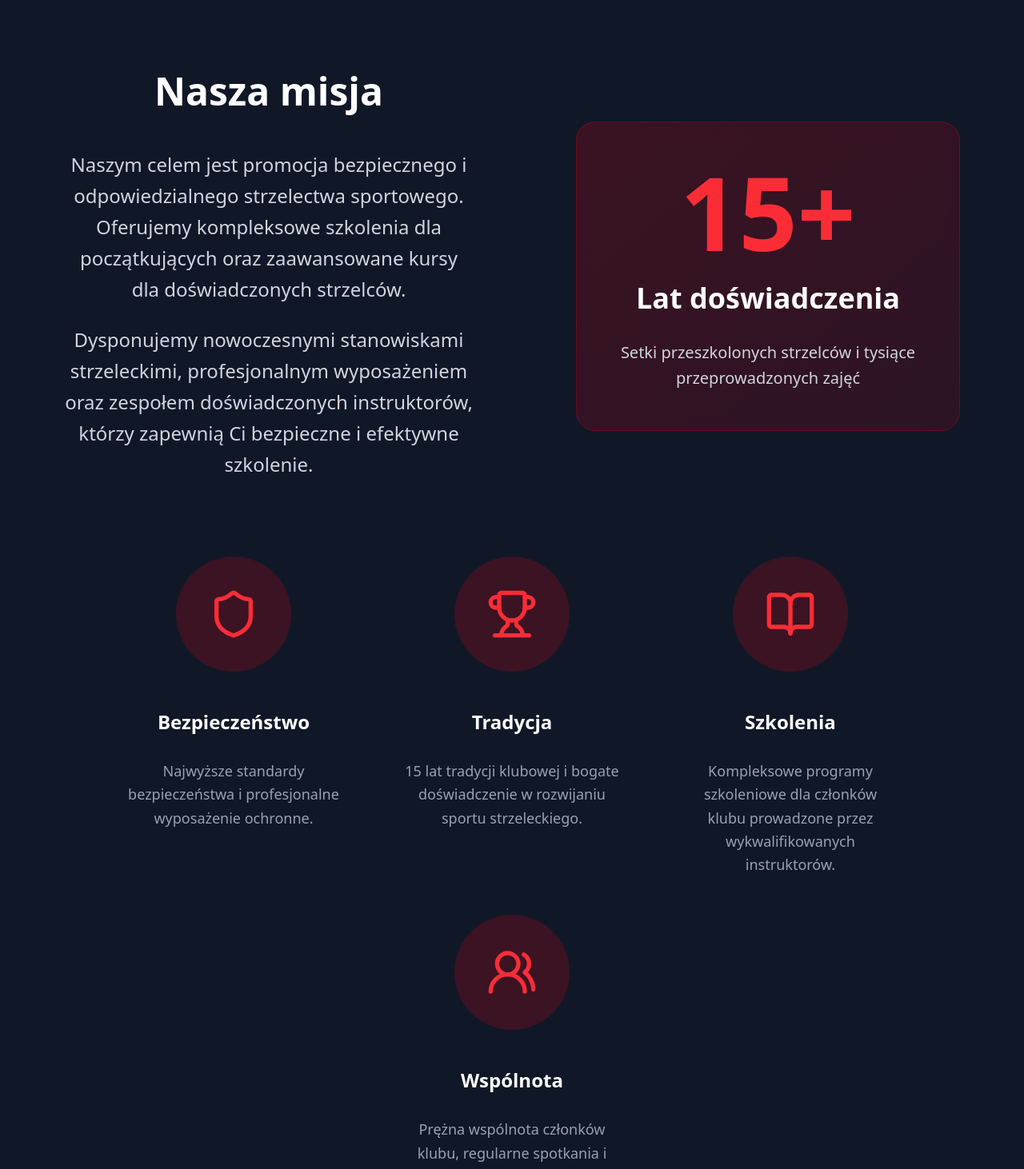
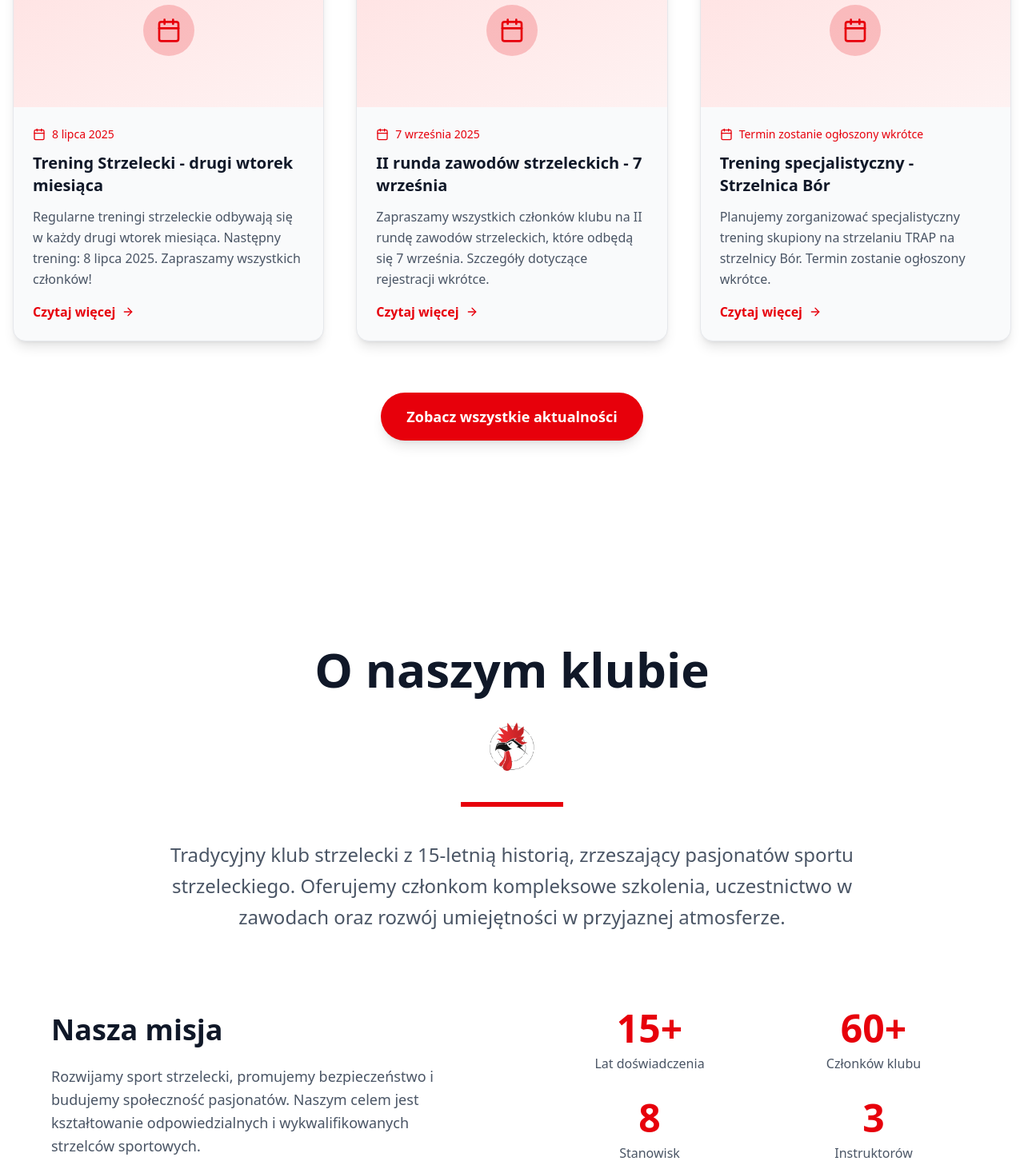
Before and after one commit to Taaxuus/Strzelinca, a Next.js app: page / in a window 1280 px wide. Shown: the part 1260-2722 px from the top of the page at 80% size. Built offline with nearby package versions, Linux system fonts and the light colour scheme.

Commit message:
work on raports

```diff
--- a/app/page.tsx
+++ b/app/page.tsx
@@ -2,6 +2,7 @@
 
 import Header from "@/components/Header";
 import Hero from "@/components/Hero";
+import News from "@/components/News";
 import About from "@/components/About";
 import Services from "@/components/Services";
 import Gallery from "@/components/Gallery";
@@ -10,9 +11,10 @@ import Footer from "@/components/Footer";
 
 export default function Home() {
 	return (
-		<main className="min-h-screen bg-black overflow-x-hidden">
+		<main className="min-h-screen bg-white overflow-x-hidden">
 			<Header />
 			<Hero />
+			<News />
 			<About />
 			<Services />
 			<Gallery />
--- a/components/About.tsx
+++ b/components/About.tsx
@@ -33,158 +33,127 @@ const About = () => {
 	];
 
 	return (
-		<section id="about" className="bg-gray-900" style={{ padding: "4rem 0" }}>
-			<div className="max-w-7xl mx-auto" style={{ padding: "0 1rem" }}>
+		<section id="about" className="bg-white py-24 lg:py-32">
+			<div className="max-w-7xl mx-auto px-4">
 				{/* Header Section */}
 				<motion.div
 					initial={{ opacity: 0, y: 50 }}
 					whileInView={{ opacity: 1, y: 0 }}
 					transition={{ duration: 0.8 }}
 					viewport={{ once: true }}
-					className="text-center"
-					style={{ marginBottom: "6rem" }}>
-					<h2
-						className="text-3xl sm:text-4xl md:text-5xl lg:text-6xl font-bold text-white"
-						style={{ marginBottom: "1rem" }}>
+					className="text-center mb-20 lg:mb-24">
+					<h2 className="text-4xl md:text-5xl lg:text-6xl font-bold text-gray-900 mb-8">
 						O naszym klubie
 					</h2>
+
 					<motion.div
-						initial={{ opacity: 0, scale: 0.8 }}
-						whileInView={{ opacity: 1, scale: 1 }}
-						transition={{ duration: 0.6, delay: 0.2 }}
+						initial={{ opacity: 0, y: 30 }}
+						whileInView={{ opacity: 1, y: 0 }}
+						transition={{ delay: 0.6, duration: 0.8 }}
 						viewport={{ once: true }}
-						className="flex justify-center"
-						style={{ marginBottom: "2rem" }}>
+						className="flex justify-center mb-6">
+						<div className="relative">
 							<Image
-							src="/images/strzelka_logo_white.png"
+								src="/images/strzelka_logo.png"
 								alt="Klub Strzelecki Strzelka Logo"
 								width={80}
 								height={80}
-							className="w-16 h-16 md:w-20 md:h-20 object-contain opacity-80"
+								className="w-16 h-16 md:w-20 md:h-20 object-contain"
 							/>
+						</div>
 					</motion.div>
-					<div
-						className="w-24 sm:w-32 h-1 sm:h-1.5 bg-red-600 mx-auto"
-						style={{ marginBottom: "2.5rem" }}></div>
-					<p className="text-lg sm:text-xl md:text-2xl text-gray-300 max-w-4xl mx-auto leading-relaxed">
-						Klub Strzelecki Strzelka to tradycyjna organizacja sportowa z
-						15-letnią historią, zrzeszająca pasjonatów sportu strzeleckiego.
-						Oferujemy członkom kompleksowe szkolenia, uczestnictwo w zawodach
-						oraz rozwój umiejętności w przyjaznej atmosferze.
+					<div className="w-32 h-1.5 bg-red-600 mx-auto mb-10"></div>
+					<p className="text-lg sm:text-xl md:text-2xl text-gray-600 max-w-4xl mx-auto leading-relaxed">
+						Tradycyjny klub strzelecki z 15-letnią historią, zrzeszający
+						pasjonatów sportu strzeleckiego. Oferujemy członkom kompleksowe
+						szkolenia, uczestnictwo w zawodach oraz rozwój umiejętności w
+						przyjaznej atmosferze.
 					</p>
 				</motion.div>
 
 				{/* Mission and Stats Section */}
-				<div
-					className="flex flex-col lg:flex-row justify-center items-center gap-12 md:gap-16 lg:gap-24 max-w-6xl mx-auto"
-					style={{ marginBottom: "6rem" }}>
-					{/* Mission Text */}
+				<div className="flex flex-col lg:flex-row justify-center items-center gap-12 md:gap-16 lg:gap-24 max-w-6xl mx-auto mb-20 lg:mb-24">
+					{/* Mission */}
 					<motion.div
 						initial={{ opacity: 0, x: -50 }}
 						whileInView={{ opacity: 1, x: 0 }}
 						transition={{ duration: 0.8 }}
 						viewport={{ once: true }}
-						className="flex-1 w-full max-w-2xl"
-						style={{ padding: "0 1rem" }}>
-						<h3
-							className="text-2xl sm:text-3xl md:text-4xl lg:text-5xl font-bold text-white text-center"
-							style={{ marginBottom: "3rem" }}>
+						className="flex-1 text-center lg:text-left">
+						<h3 className="text-2xl md:text-3xl lg:text-4xl font-bold text-gray-900 mb-6">
 							Nasza misja
 						</h3>
-						<div
-							style={{
-								display: "flex",
-								flexDirection: "column",
-								gap: "1.5rem",
-							}}>
-							<p className="text-gray-300 text-base sm:text-lg md:text-xl lg:text-2xl leading-relaxed text-center">
-								Naszym celem jest promocja bezpiecznego i odpowiedzialnego
-								strzelectwa sportowego. Oferujemy kompleksowe szkolenia dla
-								początkujących oraz zaawansowane kursy dla doświadczonych
-								strzelców.
+						<p className="text-lg text-gray-600 leading-relaxed">
+							Rozwijamy sport strzelecki, promujemy bezpieczeństwo i budujemy
+							społeczność pasjonatów. Naszym celem jest kształtowanie
+							odpowiedzialnych i wykwalifikowanych strzelców sportowych.
 						</p>
-							<p className="text-gray-300 text-base sm:text-lg md:text-xl lg:text-2xl leading-relaxed text-center">
-								Dysponujemy nowoczesnymi stanowiskami strzeleckimi,
-								profesjonalnym wyposażeniem oraz zespołem doświadczonych
-								instruktorów, którzy zapewnią Ci bezpieczne i efektywne
-								szkolenie.
-							</p>
-						</div>
 					</motion.div>
 
-					{/* Stats Card */}
+					{/* Stats */}
 					<motion.div
 						initial={{ opacity: 0, x: 50 }}
 						whileInView={{ opacity: 1, x: 0 }}
 						transition={{ duration: 0.8 }}
 						viewport={{ once: true }}
-						className="flex-1 w-full max-w-lg"
-						style={{ padding: "0 1rem" }}>
-						<div
-							className="bg-gradient-to-br from-red-600/20 to-red-800/20 rounded-2xl md:rounded-3xl backdrop-blur-sm border border-red-600/30 text-center"
-							style={{ padding: "3rem" }}>
-							<div
-								className="text-5xl sm:text-6xl md:text-7xl lg:text-8xl xl:text-9xl font-bold text-red-500"
-								style={{ marginBottom: "1.5rem" }}>
+						className="flex-1 grid grid-cols-2 gap-6 lg:gap-8">
+						<div className="text-center">
+							<div className="text-3xl md:text-4xl lg:text-5xl font-bold text-red-600 mb-2">
 								15+
 							</div>
-							<div
-								className="text-white text-xl sm:text-2xl md:text-3xl lg:text-4xl font-semibold"
-								style={{ marginBottom: "2rem" }}>
+							<div className="text-sm md:text-base text-gray-600">
 								Lat doświadczenia
 							</div>
-							<div className="text-gray-300 text-base sm:text-lg md:text-xl leading-relaxed">
-								Setki przeszkolonych strzelców i tysiące przeprowadzonych zajęć
+						</div>
+						<div className="text-center">
+							<div className="text-3xl md:text-4xl lg:text-5xl font-bold text-red-600 mb-2">
+								60+
+							</div>
+							<div className="text-sm md:text-base text-gray-600">
+								Członków klubu
+							</div>
+						</div>
+						<div className="text-center">
+							<div className="text-3xl md:text-4xl lg:text-5xl font-bold text-red-600 mb-2">
+								8
+							</div>
+							<div className="text-sm md:text-base text-gray-600">
+								Stanowisk
+							</div>
+						</div>
+						<div className="text-center">
+							<div className="text-3xl md:text-4xl lg:text-5xl font-bold text-red-600 mb-2">
+								3
+							</div>
+							<div className="text-sm md:text-base text-gray-600">
+								Instruktorów
 							</div>
 						</div>
 					</motion.div>
 				</div>
 
-				{/* Features Section */}
-				<motion.div
-					initial={{ opacity: 0, y: 50 }}
-					whileInView={{ opacity: 1, y: 0 }}
-					transition={{ duration: 0.8 }}
-					viewport={{ once: true }}
-					className="flex justify-center">
-					<div
-						className="flex flex-wrap justify-center items-stretch max-w-6xl"
-						style={{ gap: "3rem" }}>
+				{/* Features Grid */}
+				<div className="grid grid-cols-1 md:grid-cols-2 lg:grid-cols-4 gap-8 lg:gap-10">
 					{features.map((feature, index) => (
 						<motion.div
 							key={feature.title}
-								initial={{ opacity: 0, y: 30 }}
+							initial={{ opacity: 0, y: 50 }}
 							whileInView={{ opacity: 1, y: 0 }}
 							transition={{ delay: index * 0.1, duration: 0.6 }}
 							viewport={{ once: true }}
-								className="flex flex-col items-center text-center group hover:transform hover:scale-105 transition-all duration-300"
-								style={{ width: "300px", padding: "0 1rem" }}>
-								<div
-									className="inline-flex items-center justify-center bg-red-600/20 rounded-full group-hover:bg-red-600/40 transition-all duration-300 group-hover:scale-110"
-									style={{
-										width: "9rem",
-										height: "9rem",
-										marginBottom: "3rem",
-									}}>
-									<feature.icon
-										className="text-red-500"
-										style={{ width: "4rem", height: "4rem" }}
-									/>
+							className="text-center group">
+							<div className="inline-flex items-center justify-center w-16 h-16 lg:w-20 lg:h-20 bg-red-600/10 rounded-full mb-6 group-hover:bg-red-600/20 transition-colors">
+								<feature.icon className="w-8 h-8 lg:w-10 lg:h-10 text-red-600" />
 							</div>
-								<h4
-									className="font-semibold text-white leading-tight"
-									style={{ fontSize: "1.5rem", marginBottom: "2rem" }}>
+							<h3 className="text-xl lg:text-2xl font-bold text-gray-900 mb-4">
 								{feature.title}
-								</h4>
-								<p
-									className="text-gray-400 leading-relaxed"
-									style={{ fontSize: "1.125rem" }}>
+							</h3>
+							<p className="text-gray-600 leading-relaxed">
 								{feature.description}
 							</p>
 						</motion.div>
 					))}
 				</div>
-				</motion.div>
 			</div>
 		</section>
 	);
--- /dev/null
+++ b/components/News.tsx
@@ -0,0 +1,169 @@
+"use client";
+import { motion } from "framer-motion";
+import { Calendar, Eye, ArrowRight } from "lucide-react";
+
+const News = () => {
+	// Funkcja do obliczania następnego drugiego wtorku miesiąca
+	const getNextSecondTuesday = () => {
+		const now = new Date();
+		const year = now.getFullYear();
+		const month = now.getMonth();
+
+		// Znajdź pierwszy dzień miesiąca
+		const firstDay = new Date(year, month, 1);
+		// Znajdź pierwszy wtorek miesiąca (wtorek = 2)
+		const daysUntilFirstTuesday = (2 - firstDay.getDay() + 7) % 7;
+		const firstTuesday = new Date(year, month, 1 + daysUntilFirstTuesday);
+
+		// Drugi wtorek to pierwszy wtorek + 7 dni
+		const secondTuesday = new Date(firstTuesday);
+		secondTuesday.setDate(firstTuesday.getDate() + 7);
+
+		// Jeśli drugi wtorek tego miesiąca już minął, oblicz dla następnego miesiąca
+		if (secondTuesday <= now) {
+			const nextMonth = month === 11 ? 0 : month + 1;
+			const nextYear = month === 11 ? year + 1 : year;
+
+			const nextFirstDay = new Date(nextYear, nextMonth, 1);
+			const nextDaysUntilFirstTuesday = (2 - nextFirstDay.getDay() + 7) % 7;
+			const nextFirstTuesday = new Date(
+				nextYear,
+				nextMonth,
+				1 + nextDaysUntilFirstTuesday
+			);
+			const nextSecondTuesday = new Date(nextFirstTuesday);
+			nextSecondTuesday.setDate(nextFirstTuesday.getDate() + 7);
+
+			return nextSecondTuesday;
+		}
+
+		return secondTuesday;
+	};
+
+	const news = [
+		{
+			id: 1,
+			title: "Trening Strzelecki - drugi wtorek miesiąca",
+			excerpt: `Regularne treningi strzeleckie odbywają się w każdy drugi wtorek miesiąca. Następny trening: ${getNextSecondTuesday().toLocaleDateString(
+				"pl-PL",
+				{ day: "numeric", month: "long", year: "numeric" }
+			)}. Zapraszamy wszystkich członków!`,
+			date: getNextSecondTuesday().toISOString().split("T")[0],
+			views: 124,
+		},
+		{
+			id: 2,
+			title: "II runda zawodów strzeleckich - 7 września",
+			excerpt:
+				"Zapraszamy wszystkich członków klubu na II rundę zawodów strzeleckich, które odbędą się 7 września. Szczegóły dotyczące rejestracji wkrótce.",
+			date: "2025-09-07",
+			views: 89,
+		},
+		{
+			id: 3,
+			title: "Trening specjalistyczny - Strzelnica Bór",
+			excerpt:
+				"Planujemy zorganizować specjalistyczny trening skupiony na strzelaniu TRAP na strzelnicy Bór. Termin zostanie ogłoszony wkrótce.",
+			date: "wkrótce",
+			views: 67,
+		},
+	];
+
+	const formatDate = (dateString: string) => {
+		// Jeśli data to string "wkrótce", zwróć go bez formatowania
+		if (dateString === "wkrótce") {
+			return "Termin zostanie ogłoszony wkrótce";
+		}
+
+		const date = new Date(dateString);
+		return date.toLocaleDateString("pl-PL", {
+			day: "numeric",
+			month: "long",
+			year: "numeric",
+		});
+	};
+
+	return (
+		<section id="news" className="py-24 lg:py-32 bg-white">
+			<div className="max-w-7xl mx-auto px-4">
+				<motion.div
+					initial={{ opacity: 0, y: 50 }}
+					whileInView={{ opacity: 1, y: 0 }}
+					transition={{ duration: 0.8 }}
+					viewport={{ once: true }}
+					className="text-center mb-20 lg:mb-24">
+					<h2 className="text-4xl md:text-5xl lg:text-6xl font-bold text-gray-900 mb-8">
+						Aktualności klubowe
+					</h2>
+					<div className="w-32 h-1.5 bg-red-600 mx-auto mb-10"></div>
+					<p className="text-xl md:text-2xl text-gray-600 max-w-4xl mx-auto leading-relaxed">
+						Bądź na bieżąco z najnowszymi wydarzeniami i informacjami z naszego
+						klubu
+					</p>
+				</motion.div>
+
+				<div className="grid grid-cols-1 md:grid-cols-2 lg:grid-cols-3 gap-8 lg:gap-10">
+					{news.map((article, index) => (
+						<motion.article
+							key={article.id}
+							initial={{ opacity: 0, y: 50 }}
+							whileInView={{ opacity: 1, y: 0 }}
+							transition={{ delay: index * 0.1, duration: 0.6 }}
+							viewport={{ once: true }}
+							className="bg-gray-50 rounded-2xl overflow-hidden shadow-lg hover:shadow-xl transition-all duration-300 group cursor-pointer border border-gray-200">
+							<div className="relative h-48 overflow-hidden">
+								<div className="w-full h-full bg-gradient-to-br from-red-100 to-red-50 flex items-center justify-center">
+									<div className="w-16 h-16 bg-red-600/20 rounded-full flex items-center justify-center">
+										<Calendar className="w-8 h-8 text-red-600" />
+									</div>
+								</div>
+								<div className="absolute top-4 right-4 bg-white/90 backdrop-blur-sm px-3 py-1 rounded-full">
+									<div className="flex items-center space-x-1 text-sm text-gray-600">
+										<Eye className="w-4 h-4" />
+										<span>{article.views}</span>
+									</div>
+								</div>
+							</div>
+
+							<div className="p-6">
+								<div className="flex items-center space-x-2 text-sm text-red-600 mb-3">
+									<Calendar className="w-4 h-4" />
+									<span>{formatDate(article.date)}</span>
+								</div>
+
+								<h3 className="text-xl font-bold text-gray-900 mb-3 group-hover:text-red-600 transition-colors">
+									{article.title}
+								</h3>
+
+								<p className="text-gray-600 leading-relaxed mb-4">
+									{article.excerpt}
+								</p>
+
+								<div className="flex items-center text-red-600 font-semibold group-hover:text-red-700 transition-colors">
+									<span className="mr-2">Czytaj więcej</span>
+									<ArrowRight className="w-4 h-4 group-hover:translate-x-1 transition-transform" />
+								</div>
+							</div>
+						</motion.article>
+					))}
+				</div>
+
+				<motion.div
+					initial={{ opacity: 0, y: 30 }}
+					whileInView={{ opacity: 1, y: 0 }}
+					transition={{ duration: 0.8, delay: 0.3 }}
+					viewport={{ once: true }}
+					className="text-center mt-16">
+					<motion.button
+						whileHover={{ scale: 1.05 }}
+						whileTap={{ scale: 0.95 }}
+						className="bg-red-600 hover:bg-red-700 text-white px-8 py-4 rounded-full font-semibold text-lg transition-all duration-300 shadow-lg hover:shadow-red-600/25">
+						Zobacz wszystkie aktualności
+					</motion.button>
+				</motion.div>
+			</div>
+		</section>
+	);
+};
+
+export default News;
```
Also changed, not shown: components/Contact.tsx (+17 -17 lines), components/Gallery.tsx (+12 -12 lines), components/Hero.tsx (+5 -5 lines), components/Services.tsx (+59 -77 lines). Lines whose indentation alone changed are shown as unchanged.
